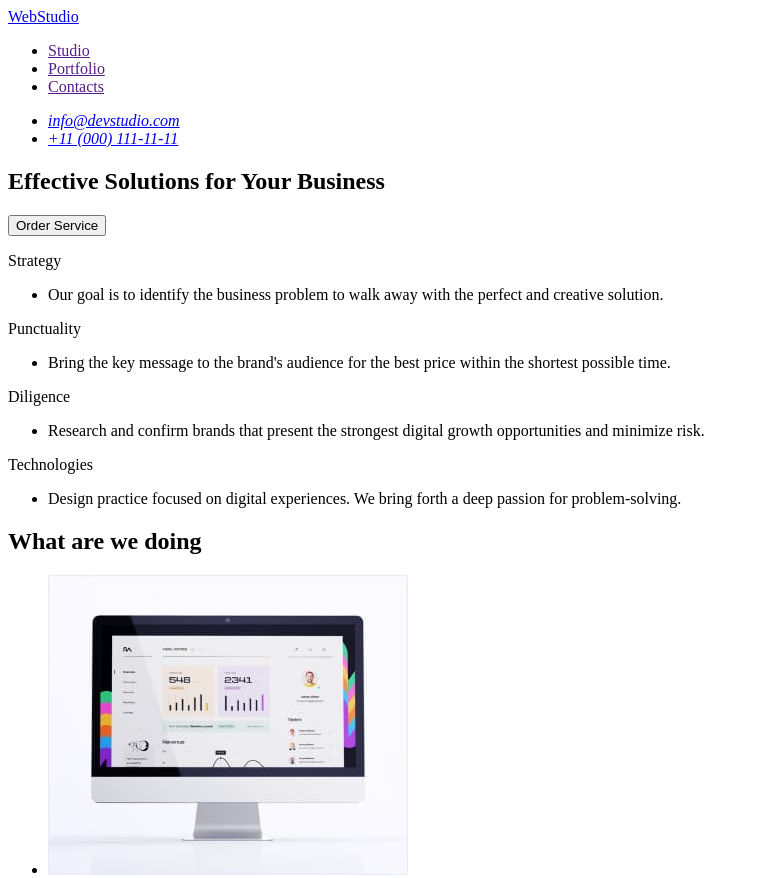
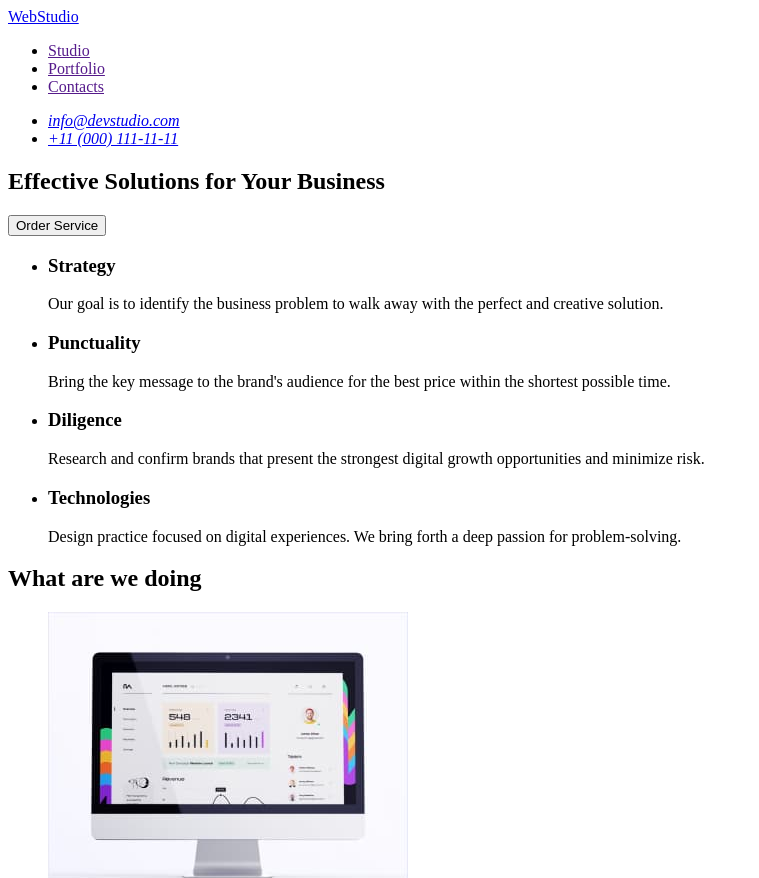
Before and after one commit to KaterynaShe/goit-markup-hw-01, a plain HTML site: page index.html in a window 1280 px wide. Shown: the top 878 px of the page, without its empty margins (0-759 px from the left). Drawn offline with Linux system fonts and the light colour scheme.

Commit message:
Update index.html

```diff
--- a/index.html
+++ b/index.html
@@ -9,7 +9,7 @@
   <body>
     <header>
       <nav>
-        <a href="./index.html">Web<span>Studio</span></a>
+        <a href="./index.html">WebStudio</a>
         <ul>
           <li><a href="">Studio</a></li>
           <li><a href="">Portfolio</a></li>
@@ -25,48 +25,41 @@
     </header>
     <main>
       <section>
-        <div>
-          <h1>Effective Solutions for Your Business</h1>
-          <button type="button">Order Service</button>
-        </div>
+        <h1>Effective Solutions for Your Business</h1>
+        <button type="button">Order Service</button>
       </section>
       <section>
-        <div>
-          <p>Strategy</p>
-          <ul>
-            <li>
+        <ul>
+          <h2 hidden>Advantages</h2>
+          <li>
+            <h3>Strategy</h3>
+            <p>
               Our goal is to identify the business problem to walk away with the
               perfect and creative solution.
-            </li>
-          </ul>
-        </div>
-        <div>
-          <p>Punctuality</p>
-          <ul>
-            <li>
+            </p>
+          </li>
+          <li>
+            <h3>Punctuality</h3>
+            <p>
               Bring the key message to the brand's audience for the best price
               within the shortest possible time.
-            </li>
-          </ul>
-        </div>
-        <div>
-          <p>Diligence</p>
-          <ul>
-            <li>
+            </p>
+          </li>
+          <li>
+            <h3>Diligence</h3>
+            <p>
               Research and confirm brands that present the strongest digital
               growth opportunities and minimize risk.
-            </li>
-          </ul>
-        </div>
-        <div>
-          <p>Technologies</p>
-          <ul>
-            <li>
+            </p>
+          </li>
+          <li>
+            <h3>Technologies</h3>
+            <p>
               Design practice focused on digital experiences. We bring forth a
               deep passion for problem-solving.
-            </li>
-          </ul>
-        </div>
+            </p>
+          </li>
+        </ul>
       </section>
       <section>
         <h2>What are we doing</h2>
@@ -145,7 +138,7 @@
     </main>
     <footer>
       <div>
-        <a href="./index.html">Web<span>Studio</span></a>
+        <a href="./index.html">WebStudio</a>
         <p>
           Increase the flow of customers and sales for your business with
           digital marketing & growth solutions.
```
